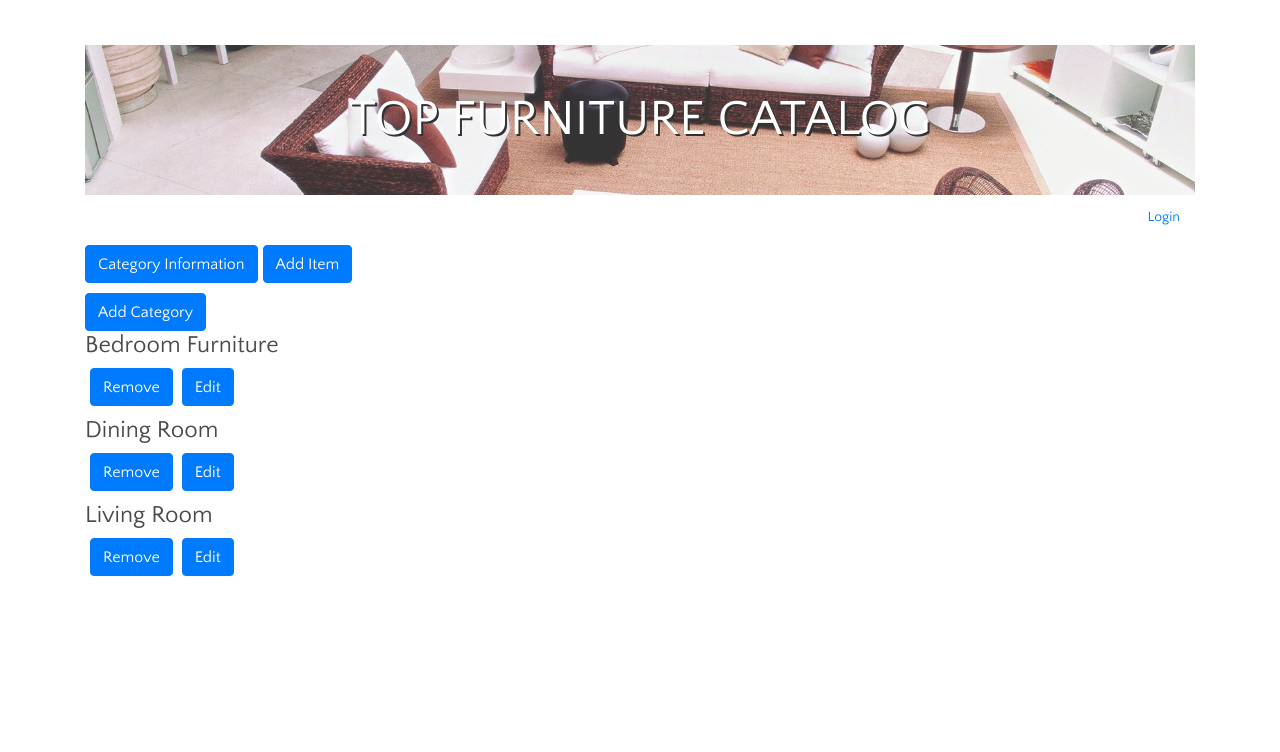
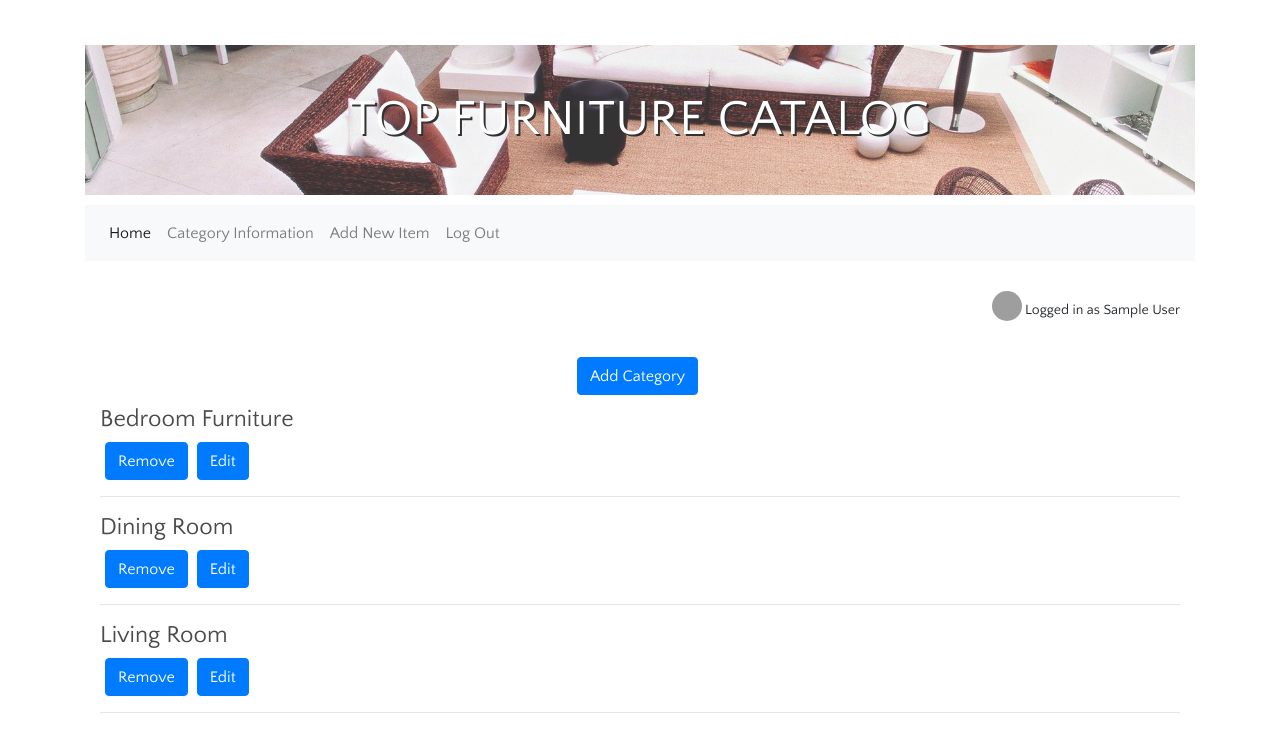
Before and after one commit to nikiyasimpson/catalog, a Flask app: page /categories in a window 1280 px wide. Shown: the top 752 px of the page. Run offline with Flask 2, Linux system fonts and the light colour scheme; the visitor is signed in with stand-in values (Sample User, id 1); data comes from the database, SQL or seed files in the repository; both versions use the stored data as it was after the commit; some libraries are stand-ins or nearby versions; grey boxes are pictures that could not be loaded.

Commit message:
center add category button

```diff
--- a/templates/category.html
+++ b/templates/category.html
@@ -1,14 +1,19 @@
 {% extends "main.html" %}
 {% block content %}
 {% include "header.html" %}
-
-<a href="{{url_for('newCategory')}}"><button class="btn btn-primary text-white">Add Category</button></a>
-
+<div class="container">
+<div class="row padding-bottom">
+    <div class='col text-center'>
+        <a href="{{url_for('newCategory')}}"><button class="btn btn-primary text-white">Add Category</button></a>
+    </div>
+</div>
 	{% for category in categories %}
     <h2>{{category.name}}</h2>
     <div class="modify-buttons card-block">
             <a href="{{url_for('deleteCategory', category_id = category.id)}}"><button class="btn btn-primary text-white">Remove</button></a>
             <a href="{{url_for('editCategory', category_id = category.id)}}"><button class="btn btn-primary text-white">Edit</button></a>
     </div>
-	{% endfor %}
+    <hr />
+    {% endfor %}
+</div>
 {% endblock %}
--- a/templates/header.html
+++ b/templates/header.html
@@ -2,28 +2,28 @@
 <div class="banner main">
 		<h1>Top Furniture Catalog</h1>
 </div>
-<div class="row login-area">
-				{% if user_id %}
-					<p class='padding-bottom'>
-						<img class='smallprofilepic' src="{{photo}}" alt="profile picture" />
-						Logged in as {{login}}</p>
-					<p><a href="{{url_for('logout')}}">Log Out</a></p>
-				{% else %}
-					<p><a href="{{url_for('showLogin')}}">Login</a></p>
+<nav class="navbar navbar-expand-lg navbar-light bg-light">
+		<button class="navbar-toggler" type="button" data-toggle="collapse" data-target="#navbarNavAltMarkup" aria-controls="navbarNavAltMarkup" aria-expanded="false" aria-label="Toggle navigation">
+		  <span class="navbar-toggler-icon"></span>
+		</button>
+		<div class="collapse navbar-collapse" id="navbarNavAltMarkup">
+		  <div class="navbar-nav">
+			<a class="nav-item nav-link active" href="{{url_for('showCatalog')}}">Home</a>
+			{% if user_id %}
+				<a class="nav-item nav-link" href="{{url_for('showCategories')}}">Category Information</a>
+				<a class="nav-item nav-link" href="{{url_for('newItem')}}">Add New Item</a>
+				<a class="nav-item nav-link" href="{{url_for('logout')}}">Log Out</a>
+			{% else %}
+				<a class="nav-item nav-link" href="{{url_for('showLogin')}}">Login</a>
 			{% endif %}
-</div>
-
-<div class="btn-group padding-bottom">
-		<a href="{{url_for('showCategories')}}">
-				<button class="btn btn-primary" id="new-category">
-					<span aria-hidden="true"></span>Category Information
-				</button>
-		</a>
-		<a href="{{url_for('newItem')}}">
-				<button class="btn btn-primary" id="new-item">
-					<span aria-hidden="true"></span>Add Item
-				</button>
-		</a>
+		  </div>
+		</div>
+</nav>
+<div class="row login-area padding-top padding-bottom">
+		{% if user_id %}
+			<p><img class='smallprofilepic' src="{{photo}}" alt="profile picture" />
+				Logged in as {{login}}</p>
+		{% endif %}
 </div>
 
 <div class = 'flash'>
--- a/templates/login.html
+++ b/templates/login.html
@@ -26,6 +26,7 @@
           <div class="banner main">
               <h1>Top Furniture Catalog</h1>
           </div>
+          <div class='center'>
           <h2>Log into our system using your Google account.</h2>
           <!-- GOOGLE SIGN IN-->
       <button id="signinButton" class='btn btn-primary'>Sign in with Google</button>
--- a/views.py
+++ b/views.py
@@ -59,8 +59,6 @@ def verify_password(username_or_token,password):
     g.user = user
     return True
 
-
-
 @auth.error_handler
 def auth_error():
     return "Access Denied"
@@ -86,7 +84,7 @@ def showCatalog():
     if 'username' not in login_session:
         return render_template('publiccatalog.html', items=items, categories=categories)
     else:
-        return render_template('catalog.html', items=items, categories=categories, login=login_session['username'],
+        return render_template('catalog.html', items=items, categories=categories,login=login_session['username'],
         user_id= login_session['user_id'], photo=login_session['picture'])
 
 # Show catalog categories
@@ -97,7 +95,8 @@ def showCategories():
     if 'username' not in login_session:
         return redirect('/login')
     else:
-        return render_template('category.html', categories=categories)
+        return render_template('category.html', categories=categories, login=login_session['username'],
+        user_id= login_session['user_id'], photo=login_session['picture'])
 
 
 @app.route('/gconnect', methods=['POST'])
@@ -162,7 +161,6 @@ def gconnect():
     print("Successfully logged in!")
     print(token)
     return render_template('successlogin.html', login_session=login_session)
-
 
 # User Helper Functions
 def createUser(login_session):
@@ -247,7 +245,8 @@ def newCategory():
         flash('New %s Category Successfully Created' % (newCategory.name))
         return redirect(url_for('showCatalog'))
     else:
-        return render_template('newCategory.html')
+        return render_template('newCategory.html', login=login_session['username'],
+        user_id= login_session['user_id'], photo=login_session['picture'])
 
 # Edit category from the catalog
 @app.route('/category/<int:category_id>/edit', methods=['GET', 'POST'])
@@ -264,7 +263,8 @@ def editCategory(category_id):
         flash('Category Successfully Edited')
         return redirect(url_for('showCatalog'))
     else:
-        return render_template('editCategory.html', category=editedCategory)
+        return render_template('editCategory.html', category=editedCategory, login=login_session['username'],
+        user_id= login_session['user_id'], photo=login_session['picture'])
 
 # Delete an item from the catalog
 @app.route('/category/<int:category_id>/remove', methods=['GET', 'POST'])
@@ -279,7 +279,8 @@ def deleteCategory(category_id):
         flash('Category Successfully Deleted')
         return redirect(url_for('showCatalog'))
     else:
-        return render_template('deleteCategory.html',category=categoryToDelete)
+        return render_template('deleteCategory.html',category=categoryToDelete, login=login_session['username'],
+        user_id= login_session['user_id'], photo=login_session['picture'])
 
 # Create a new item
 @app.route('/item/new/', methods=['GET', 'POST'])
@@ -315,7 +316,8 @@ def newItem():
         return redirect(url_for('showCatalog'))
     else:
         categories = session.query(Category).all()
-        return render_template('newitem.html', categories = categories)
+        return render_template('newitem.html', categories = categories, login=login_session['username'],
+        user_id= login_session['user_id'], photo=login_session['picture'])
 
 # Edit an item from the catalog
 @app.route('/item/<int:item_id>/edit', methods=['GET', 'POST'])
@@ -343,7 +345,8 @@ def editItem(item_id):
             return redirect(url_for('showCatalog'))
     else:
         categories = session.query(Category).all()
-        return render_template('edititem.html', item=editedItem, categories = categories)
+        return render_template('edititem.html', item=editedItem, categories = categories, login=login_session['username'],
+        user_id= login_session['user_id'], photo=login_session['picture'])
 
 
 
@@ -367,7 +370,8 @@ def deleteItem(item_id):
             flash('You do not have authorization to delete this item.')
             return redirect(url_for('showCatalog'))
     else:
-        return render_template('deleteItem.html', item=itemToDelete)
+        return render_template('deleteItem.html', item=itemToDelete, login=login_session['username'],
+        user_id= login_session['user_id'], photo=login_session['picture'])
 
 def allowed_file(filename):
     return '.' in filename and \
```
Also changed, not shown: templates/newItem.html (+1 -8 lines), itemCatalog.db.
